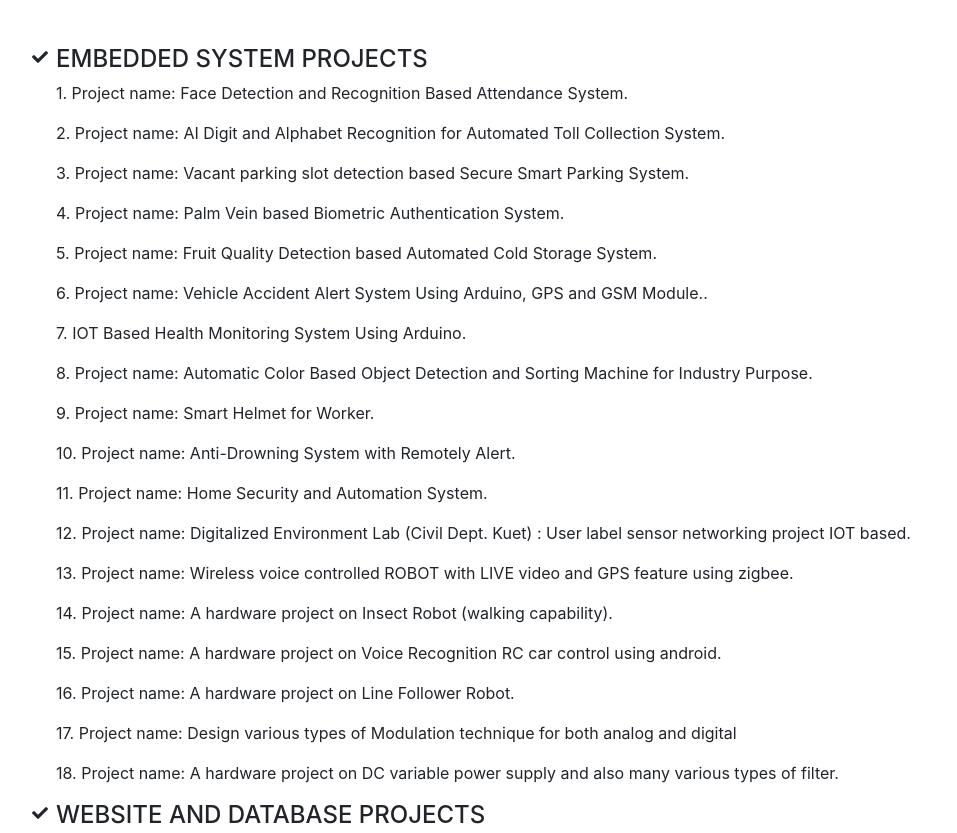
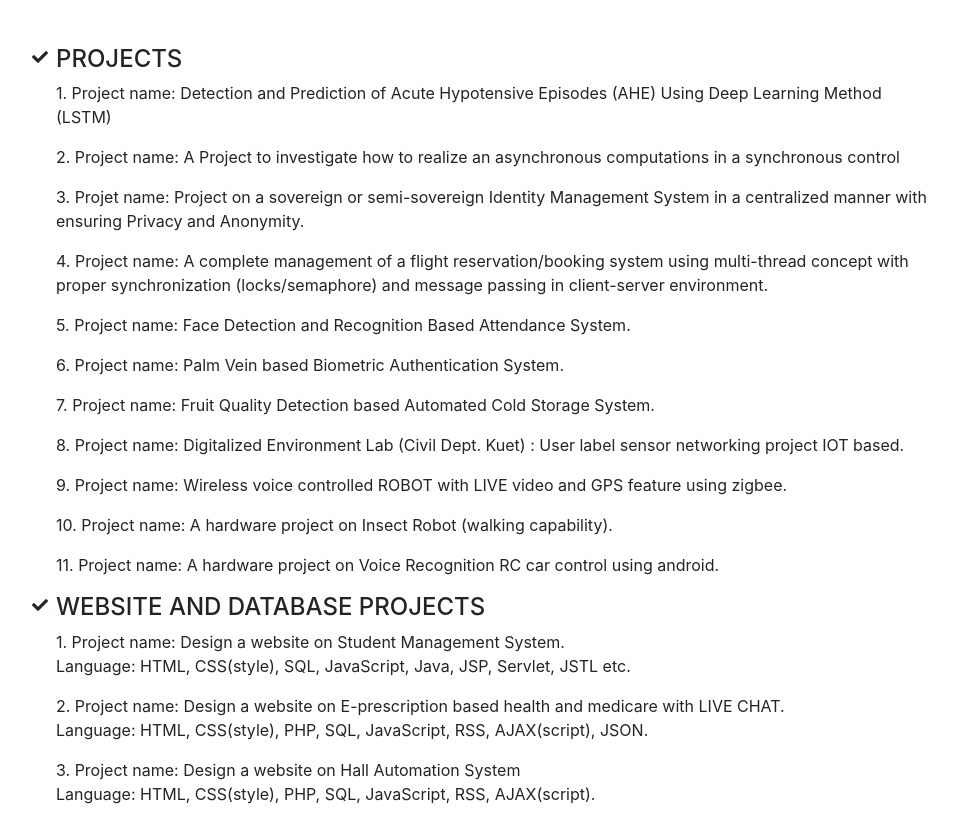
Before and after one commit to khaledmohammedsaifuddin/Profile, a website with bundled scripts: page index.html in a window 1280 px wide. Shown: the part 4089-4922 px from the top of the page, without its empty margins (304-1261 px from the left). Built offline with nearby package versions, Linux system fonts and the light colour scheme; a web font is replaced by a local one.

Commit message:
update
updated

```diff
--- a/index.html
+++ b/index.html
@@ -225,32 +225,22 @@ Simulation Tool: Proteus, Packet Tracer, Wireshark, Microwind, CST, Labview, Net
 
 
 <li><i class="fa-li fa fa-check"></i>
-<h4>Embedded System Projects</h4></li>
-<p>1. Project name: Face Detection and Recognition Based Attendance System.</p>
-<p>2. Project name: AI Digit and Alphabet Recognition for Automated Toll Collection System.</p>
-<p>3. Project name: Vacant parking slot detection based Secure Smart Parking System.</p>
-<p>4. Project name: Palm Vein based Biometric Authentication System.</p>
-<p>5. Project name: Fruit Quality Detection based Automated Cold Storage System.</p>
-<p>6. Project name: Vehicle Accident Alert System Using Arduino, GPS and GSM Module..</p>
-<p>7. IOT Based Health Monitoring System Using Arduino.</p>
+<h4>Projects</h4></li>
+<p>1. Project name: Detection and Prediction of Acute Hypotensive Episodes (AHE) Using Deep Learning Method (LSTM) </p>
+<p>2. Project name: A Project to investigate how to realize an asynchronous computations in a synchronous control </p>
+<p>3. Projet name: Project on a sovereign or semi-sovereign Identity Management System in a centralized manner with ensuring Privacy and Anonymity. </p>
+<p>4. Project name: A complete management of a flight reservation/booking system using multi-thread concept with proper synchronization (locks/semaphore) and message passing in client-server environment. </p>
+<p>5. Project name: Face Detection and Recognition Based Attendance System.</p>
+<p>6. Project name: Palm Vein based Biometric Authentication System.</p>
+<p>7. Project name: Fruit Quality Detection based Automated Cold Storage System.</p>
 
-<p>8. Project name: Automatic Color Based Object Detection and Sorting Machine for Industry Purpose.</p>
-<p>9. Project name: Smart Helmet for Worker.</p>
-<p>10. Project name: Anti-Drowning System with Remotely Alert.</p>
-<p>11. Project name: Home Security and Automation System.</p>
-
-<p>12. Project name: Digitalized Environment Lab (Civil Dept. Kuet) : User label
+<p>8. Project name: Digitalized Environment Lab (Civil Dept. Kuet) : User label
 sensor networking project IOT based.</p>
-<p>13. Project name: Wireless voice controlled ROBOT with LIVE video and GPS
+<p>9. Project name: Wireless voice controlled ROBOT with LIVE video and GPS
 feature using zigbee.</p>
-<p>14. Project name: A hardware project on Insect Robot (walking capability). </P>
-<p>15. Project name: A hardware project on Voice Recognition RC car control using
+<p>10. Project name: A hardware project on Insect Robot (walking capability). </P>
+<p>11. Project name: A hardware project on Voice Recognition RC car control using
 android.</p>
-<p>16. Project name: A hardware project on Line Follower Robot.</p>
-<p>17. Project name: Design various types of Modulation technique for both analog
-and digital</p>
-<p>18. Project name: A hardware project on DC variable power supply and also
-many various types of filter.</p>
 <li><i class="fa-li fa fa-check"></i>
 <h4>Website and Database Projects</h4></li>
 <p>1. Project name: Design a website on Student Management System.</br>
```
